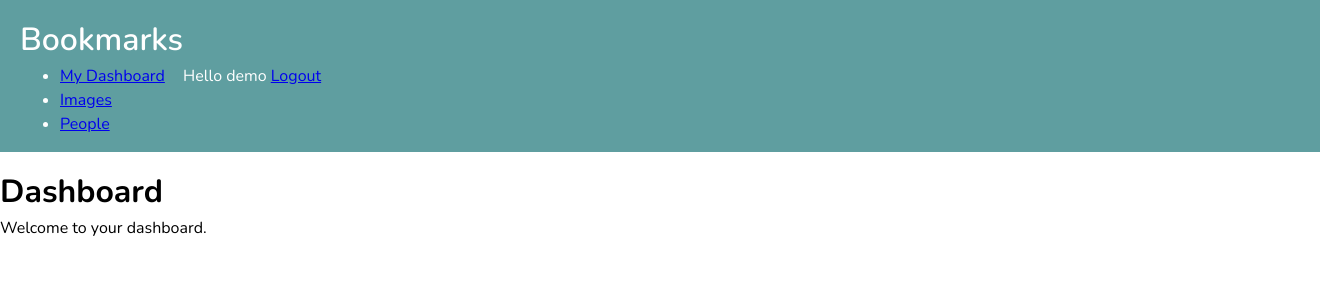
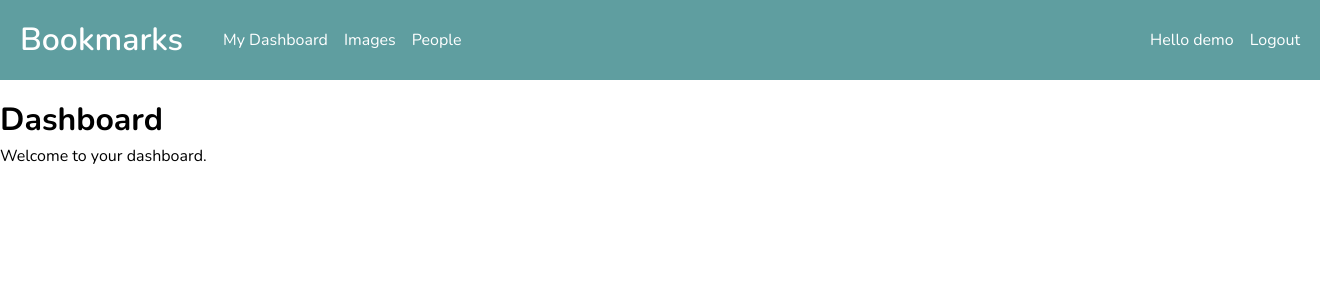
Before and after one commit to coderustle/django-social-website, a Django app: page /account/ in a window 1320 px wide. Shown: the top 300 px of the page. Run offline with Django 4.2, Linux system fonts and the light colour scheme; a user stored in the database is signed in.

Commit message:
Update menu style

```diff
--- a/account/static/css/base.css
+++ b/account/static/css/base.css
@@ -90,8 +90,8 @@ body {
 
 .header .container {
     display: flex;
-    justify-content: left;
     align-items: center;
+    justify-content: space-between;
 }
 
 @media only screen and (min-width: 1280px) {
@@ -101,9 +101,41 @@ body {
     }
 }
 
+.header .container div:first-child {
+    display: flex;
+    justify-content: center;
+    align-items: center;
+}
 .header .logo {
     font-weight: 600;
     font-size: 2rem;
+}
+
+.header .menu {
+    display: flex;
+    gap: 1rem;
+    justify-content: center;
+    align-items: center;
+}
+.header .menu {
+    list-style: none;
+}
+
+
+.header .menu a {
+    text-decoration: none;
+    color: white;
+}
+
+.header .user {
+    display: flex;
+    gap: 1rem;
+}
+
+.header .user a {
+    color: white;
+    text-decoration: none;
+
 }
 
 /*
--- a/account/templates/base.html
+++ b/account/templates/base.html
@@ -29,7 +29,7 @@
           </ul>
         {% endif %}
       </div>
-      <div>
+      <div class="user">
         {% if request.user.is_authenticated %}
           <span>Hello {{ request.user.first_name|default:request.user.username }}</span>
           <a href="{% url 'logout' %}">Logout</a>
```
